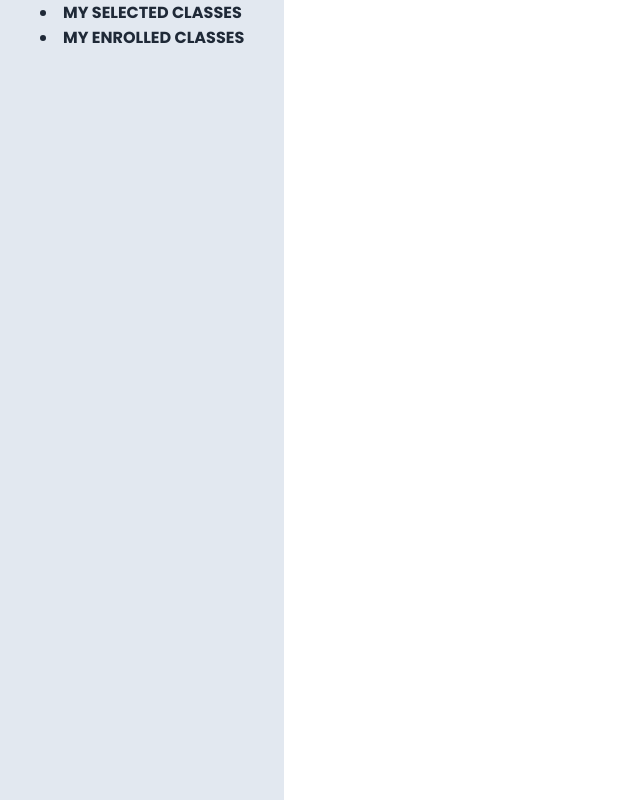
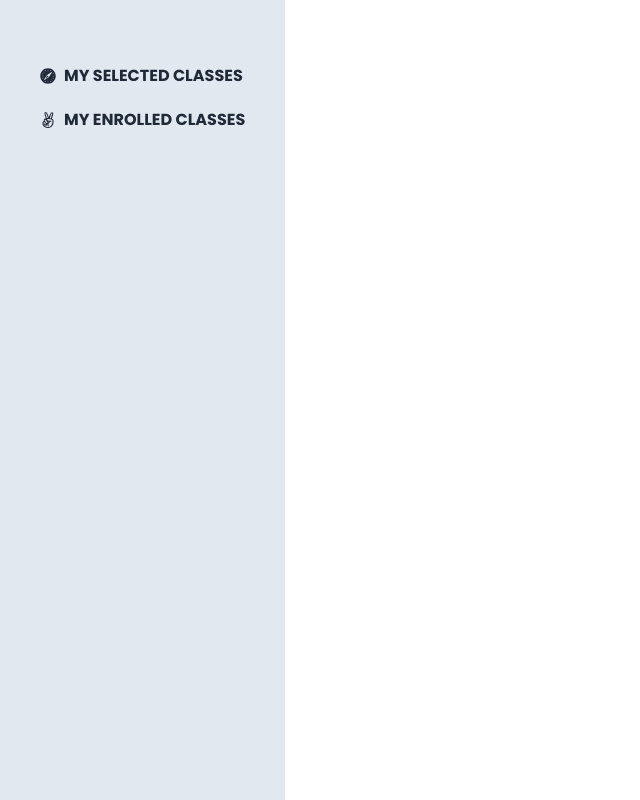
Before and after one commit to md-mostafiz181/music-instrument-client, a React (Vite) app: page /dashboard in a window 1280 px wide. Shown: the whole page, without its empty margins (0-640 px from the left). Built offline with nearby package versions, Linux system fonts and the light colour scheme; no server answers; a web font is replaced by a local one.

Commit message:
added icon

```diff
--- a/src/Layout/Dashboard.jsx
+++ b/src/Layout/Dashboard.jsx
@@ -2,6 +2,7 @@ import React from "react";
 import { NavLink, Outlet } from "react-router-dom";
 import UseAdmin from "../Hooks/UseAdmin";
 import UseInstructor from "../Hooks/UseInstructors";
+import { FaAddressCard, FaAngellist, FaCalendarCheck, FaMendeley, FaSafari, FaUserCircle } from "react-icons/fa";
 
 
 
@@ -32,28 +33,28 @@ const Dashboard = () => {
           {isAdmin?.admin ? (
             <>
               <li className="flex ">
-                <NavLink className="font-bold text-1xl uppercase font-popins " to="/dashboard/manageClass"> Manage Classes</NavLink>
+                <NavLink className="mt-16 flex px-2 font-bold text-1xl uppercase font-popins " to="/dashboard/manageClass"> <FaMendeley className="mr-2 mt-1"></FaMendeley> Manage Classes</NavLink>
               </li>
               <li className="flex">
-                <NavLink  className="font-bold text-1xl uppercase font-popins "  to="/dashboard/menageUsers">Manage Users</NavLink>
+                <NavLink  className="mt-5 flex px-2 font-bold text-1xl uppercase font-popins "  to="/dashboard/menageUsers"> <FaCalendarCheck className="mr-2 mt-1"></FaCalendarCheck> Manage Users</NavLink>
               </li>
             </>
           ) : isInstructor?.instructor ? (
             <>
-              <li>
-                <NavLink  className="font-bold text-1xl uppercase font-popins " to="/dashboard/addaClass">Add a Class</NavLink>
+              <li className="flex ">
+                <NavLink  className=" mt-16 font-bold flex px-2 text-1xl uppercase font-popins " to="/dashboard/addaClass"> <FaUserCircle className="mr-2 mt-1"></FaUserCircle > Add a Class</NavLink>
               </li>
-              <li>
-                <NavLink  className="font-bold text-1xl uppercase font-popins " to="/dashboard/myClass">My Classes</NavLink>
+              <li className="flex ">
+                <NavLink  className=" mt-5 font-bold flex text-1xl uppercase font-popins " to="/dashboard/myClass"> <FaAddressCard className="mr-2 mt-1"></FaAddressCard> My Classes</NavLink>
               </li>
             </>
           ) : (
             <>
-              <li>
-                <NavLink  className="font-bold text-1xl uppercase font-popins ">My Selected Classes</NavLink>
+              <li className="flex ">
+                <NavLink  className=" mt-16 font-bold flex text-1xl uppercase font-popins "> <FaSafari className="mr-2 mt-1"></FaSafari> My Selected Classes</NavLink>
               </li>
-              <li>
-                <NavLink  className="font-bold text-1xl uppercase font-popins ">My Enrolled Classes</NavLink>
+              <li className="flex ">
+                <NavLink  className=" mt-5 font-bold flex text-1xl uppercase font-popins "> <FaAngellist className="mr-2 mt-1"></FaAngellist> My Enrolled Classes</NavLink>
               </li>
             </>
           )}
--- a/src/Pages/Classes/Classes.jsx
+++ b/src/Pages/Classes/Classes.jsx
@@ -11,8 +11,8 @@ const Classes = () => {
   });
   return (
     <div>
-      <div className="bg-black p-10 ">
-        <div className="mt-32 grid md:grid-cols-3 gap-8">
+      <div className="  ">
+        <div className="py-5 grid md:grid-cols-3 gap-8">
           {approvedClass.map((approvedCls) => (
             <ShowClass
               key={approvedCls._id}
```
